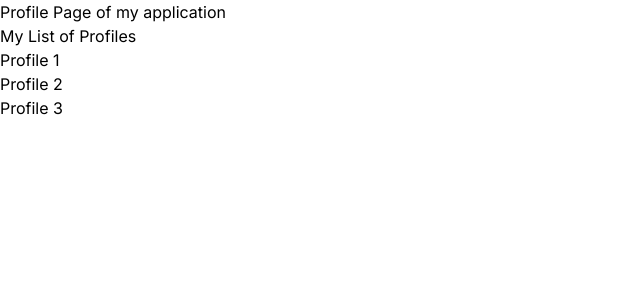
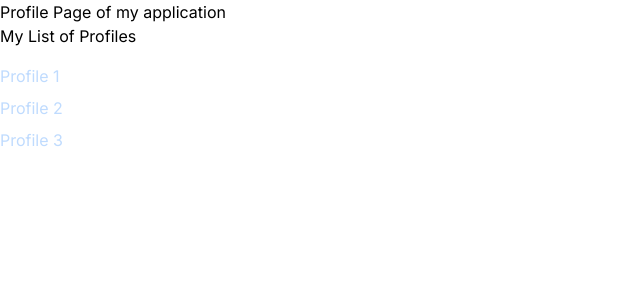
Before and after one commit to steinbergpeter/guillaume, a Next.js app: page /profile in a window 1280 px wide. Shown: the top 300 px of the page, without its empty margins (0-640 px from the left). Built offline with nearby package versions, Linux system fonts and the light colour scheme.

Commit message:
replaced useRouter with Links

```diff
--- a/src/app/profile/[id]/page.tsx
+++ b/src/app/profile/[id]/page.tsx
@@ -1,12 +1,15 @@
 'use client'
 
-import { useParams } from 'next/navigation'
+import { useParams, useRouter } from 'next/navigation'
 
 export default function ProfileID() {
     const { id } = useParams()
+    const { back, replace, refresh, forward, push, prefetch } = useRouter()
     return (
         <main className="">
             <p>ID Page of my application: {id}</p>
+            <p onClick={() => back()}>back to profile selection page</p>
+            <p onClick={() => push('/')}>back home</p>
         </main>
     )
 }
--- a/src/app/profile/page.tsx
+++ b/src/app/profile/page.tsx
@@ -1,20 +1,31 @@
-'use client'
-
-import { useRouter } from 'next/navigation'
+import Link from 'next/link'
 
 export default function Profile() {
-    const { push } = useRouter()
-    // console.log({ router })
-
     return (
         <main className="">
             <p>Profile Page of my application</p>
             <p>My List of Profiles</p>
-            <ul>
-                <li onClick={() => push('/profile/1')}>Profile 1</li>
-                <li onClick={() => push('/profile/2')}>Profile 2</li>
-                <li onClick={() => push('/profile/3')}>Profile 3</li>
-            </ul>
+
+            <div className="flex flex-col gap-2 mt-4">
+                <Link
+                    href="/profile/1"
+                    className="text-blue-200 hover:text-blue-400"
+                >
+                    Profile 1
+                </Link>
+                <Link
+                    href="/profile/2"
+                    className="text-blue-200 hover:text-blue-400"
+                >
+                    Profile 2
+                </Link>
+                <Link
+                    href="/profile/3"
+                    className="text-blue-200 hover:text-blue-400"
+                >
+                    Profile 3
+                </Link>
+            </div>
         </main>
     )
 }
```
